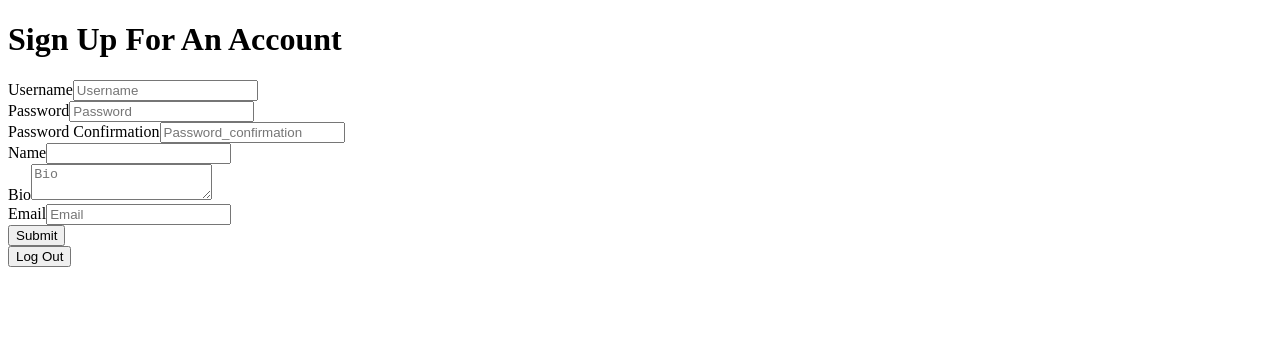
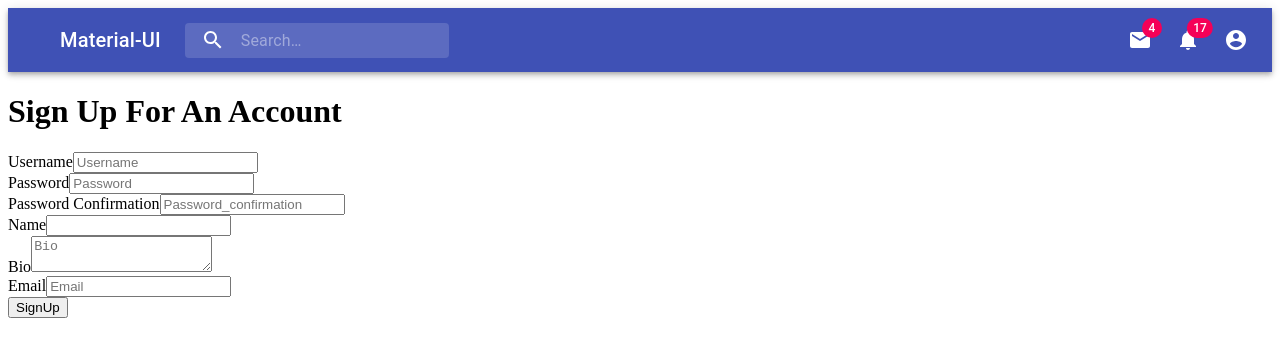
Before and after one commit to jolouie7/webuy-frontend, a React (Create React App) app: page /signup in a window 1280 px wide. Shown: the top 356 px of the page. Built offline with nearby package versions, Linux system fonts and the light colour scheme.

Commit message:
redirect when signin and signup is clicked

```diff
--- a/package.json
+++ b/package.json
@@ -3,9 +3,12 @@
   "version": "0.1.0",
   "private": true,
   "dependencies": {
+    "@material-ui/core": "^4.9.1",
+    "@material-ui/icons": "^4.9.1",
     "@testing-library/jest-dom": "^4.2.4",
     "@testing-library/react": "^9.3.2",
     "@testing-library/user-event": "^7.1.2",
+    "material-ui-icons": "^1.0.0-beta.36",
     "react": "^16.12.0",
     "react-dom": "^16.12.0",
     "react-redux": "^7.1.3",
--- a/src/App.js
+++ b/src/App.js
@@ -7,6 +7,7 @@
 import HomePage from "./components/HomePage";
 import getUser from "./actions/getUser"
 import logout from "./actions/logout"
+import NavBar from "./containers/navBar";
 
 class App extends Component {
   // constructor(props) {
@@ -39,6 +40,7 @@
   //     .then(data => console.log(data));
   // }
 
+  // This handleClick is for logging out. Maybe change the name of this event handler
   handleClick = event => {
     event.preventDefault();
     // Remove the token from localStorage
@@ -51,15 +53,24 @@
     return (
       <Router>
         <div>
-          {/* <NavBar /> */}
+          <NavBar />
           <Switch>
-            <Route exact path="/" component={HomePage} />
-            <Route exact path="/signup" component={SignUp} />
-            <Route exact path="/signin" component={SignIn} />
+            <Route exact path="/" render={props => <HomePage {...props} />} />
+            <Route
+              exact
+              path="/signup"
+              render={props => <SignUp {...props} />}
+            />
+            <Route
+              exact
+              path="/signin"
+              render={props => <SignIn {...props} />}
+            />
           </Switch>
-          {/* {this.props.currentUser.username ? ( */}
+          {/* Place this code below somewhere instead of App.js */}
+          {Object.keys(this.props.currentUser).length !== 0 ? (
             <button onClick={this.handleClick}>Log Out</button>
-          {/* ) : null} */}
+          ) : null}
         </div>
       </Router>
     );
@@ -67,7 +78,7 @@
 }
 
 const mapStateToProps = state => ({
-  // currentUser: state.reducer.currentUser
+  currentUser: state.currentUser
 });
 
 const mapDispatchToProps = dispatch => ({
--- a/src/actions/getUser.js
+++ b/src/actions/getUser.js
@@ -19,7 +19,7 @@
             console.log("remove token")
             localStorage.removeItem("token")
           } else {
-            dispatch(loginUser(data.user))
+            dispatch(loginUser(data.user.data.attributes))
           }
         })
     }
@@ -29,8 +29,8 @@
 // move to signIn action file
 const loginUser = userObj => ({
   type: "SIGNIN_USER",
-  payload: userObj.data.attributes
-  // payload: userObj
+  // payload: userObj.data.attributes
+  payload: userObj
 });
 
 export default getUser;
--- a/src/components/signIn.js
+++ b/src/components/signIn.js
@@ -1,6 +1,6 @@
 import React, { Component } from "react";
 import { connect } from "react-redux";
-import { signIn } from "../actions/signIn";
+import signIn from "../actions/signIn";
 
 class SignIn extends Component {
   state = {
@@ -15,14 +15,15 @@
     });
   };
 
-  handleSubmit = event => {
-    event.preventDefault();
-    this.props.signIn(this.state);
-  };
+  // handleSubmit = e => {
+  //   e.preventDefault();
+  //   this.props.signIn(e, this.state, this.props.history);
+  // };
 
   render() {
+    // console.log(this.props)
     return (
-      <form onSubmit={this.handleSubmit}>
+      <form onSubmit={(e) => { this.props.signIn(e, this.state, this.props.history) }}>
         <h1>Login</h1>
 
         <label>Username</label>
@@ -54,14 +55,14 @@
         />
         <br />
 
-        <input type="submit" />
+        <input type="submit" value="SignIn"/>
       </form>
     );
   }
 }
 
 const mapDispatchToProps = dispatch => ({
-  signIn: userInfo => dispatch(signIn(userInfo))
+  signIn: (e, userInfo, history) => dispatch(signIn(e, userInfo, history))
 });
 
 export default connect(null, mapDispatchToProps)(SignIn);
--- a/src/components/signUp.js
+++ b/src/components/signUp.js
@@ -19,15 +19,16 @@
     });
   };
 
-  handleSubmit = event => {
-    event.preventDefault();
-    console.log("handle submit")
-    this.props.signUp(this.state);
-  };
+  // handleSubmit = event => {
+  //   event.preventDefault();
+  //   console.log("handle submit")
+  //   this.props.signUp(this.state);
+  // };
 
   render() {
+    console.log(this.props)
     return (
-      <form onSubmit={this.handleSubmit}>
+      <form onSubmit={(e) => { this.props.signUp(e, this.state, this.props.history) }}>
         <h1>Sign Up For An Account</h1>
 
         <label>Username</label>
@@ -85,14 +86,14 @@
         />
         <br />
 
-        <input type="submit" />
+        <input type="submit" value="SignUp" />
       </form>
     );
   }
 }
 
 const mapDispatchToProps = dispatch => ({
-  signUp: userInfo => dispatch(signUp(userInfo))
+  signUp: (e, userInfo, history) => dispatch(signUp(e, userInfo, history))
 });
 
 export default connect(null, mapDispatchToProps)(Signup);
--- /dev/null
+++ b/src/containers/navBar.js
@@ -0,0 +1,230 @@
+import React from "react";
+import { fade, makeStyles } from "@material-ui/core/styles";
+import AppBar from "@material-ui/core/AppBar";
+import Toolbar from "@material-ui/core/Toolbar";
+import IconButton from "@material-ui/core/IconButton";
+import Typography from "@material-ui/core/Typography";
+import InputBase from "@material-ui/core/InputBase";
+import Badge from "@material-ui/core/Badge";
+import MenuItem from "@material-ui/core/MenuItem";
+import Menu from "@material-ui/core/Menu";
+// import MenuIcon from "@material-ui/icons/Menu";
+import SearchIcon from "@material-ui/icons/Search";
+import AccountCircle from "@material-ui/icons/AccountCircle";
+import MailIcon from "@material-ui/icons/Mail";
+import NotificationsIcon from "@material-ui/icons/Notifications";
+import MoreIcon from "@material-ui/icons/MoreVert";
+
+const useStyles = makeStyles(theme => ({
+  grow: {
+    flexGrow: 1
+  },
+  menuButton: {
+    marginRight: theme.spacing(2)
+  },
+  title: {
+    display: "none",
+    [theme.breakpoints.up("sm")]: {
+      display: "block"
+    }
+  },
+  search: {
+    position: "relative",
+    borderRadius: theme.shape.borderRadius,
+    backgroundColor: fade(theme.palette.common.white, 0.15),
+    "&:hover": {
+      backgroundColor: fade(theme.palette.common.white, 0.25)
+    },
+    marginRight: theme.spacing(2),
+    marginLeft: 0,
+    width: "100%",
+    [theme.breakpoints.up("sm")]: {
+      marginLeft: theme.spacing(3),
+      width: "auto"
+    }
+  },
+  searchIcon: {
+    width: theme.spacing(7),
+    height: "100%",
+    position: "absolute",
+    pointerEvents: "none",
+    display: "flex",
+    alignItems: "center",
+    justifyContent: "center"
+  },
+  inputRoot: {
+    color: "inherit"
+  },
+  inputInput: {
+    padding: theme.spacing(1, 1, 1, 7),
+    transition: theme.transitions.create("width"),
+    width: "100%",
+    [theme.breakpoints.up("md")]: {
+      width: 200
+    }
+  },
+  sectionDesktop: {
+    display: "none",
+    [theme.breakpoints.up("md")]: {
+      display: "flex"
+    }
+  },
+  sectionMobile: {
+    display: "flex",
+    [theme.breakpoints.up("md")]: {
+      display: "none"
+    }
+  }
+}));
+
+export default function PrimarySearchAppBar() {
+  const classes = useStyles();
+  const [anchorEl, setAnchorEl] = React.useState(null);
+  const [mobileMoreAnchorEl, setMobileMoreAnchorEl] = React.useState(null);
+
+  const isMenuOpen = Boolean(anchorEl);
+  const isMobileMenuOpen = Boolean(mobileMoreAnchorEl);
+
+  const handleProfileMenuOpen = event => {
+    setAnchorEl(event.currentTarget);
+  };
+
+  const handleMobileMenuClose = () => {
+    setMobileMoreAnchorEl(null);
+  };
+
+  const handleMenuClose = () => {
+    setAnchorEl(null);
+    handleMobileMenuClose();
+  };
+
+  const handleMobileMenuOpen = event => {
+    setMobileMoreAnchorEl(event.currentTarget);
+  };
+
+  const menuId = "primary-search-account-menu";
+  const renderMenu = (
+    <Menu
+      anchorEl={anchorEl}
+      anchorOrigin={{ vertical: "top", horizontal: "right" }}
+      id={menuId}
+      keepMounted
+      transformOrigin={{ vertical: "top", horizontal: "right" }}
+      open={isMenuOpen}
+      onClose={handleMenuClose}
+    >
+      <MenuItem onClick={handleMenuClose}>Profile</MenuItem>
+      <MenuItem onClick={handleMenuClose}>My account</MenuItem>
+    </Menu>
+  );
+
+  const mobileMenuId = "primary-search-account-menu-mobile";
+  const renderMobileMenu = (
+    <Menu
+      anchorEl={mobileMoreAnchorEl}
+      anchorOrigin={{ vertical: "top", horizontal: "right" }}
+      id={mobileMenuId}
+      keepMounted
+      transformOrigin={{ vertical: "top", horizontal: "right" }}
+      open={isMobileMenuOpen}
+      onClose={handleMobileMenuClose}
+    >
+      <MenuItem>
+        <IconButton aria-label="show 4 new mails" color="inherit">
+          <Badge badgeContent={4} color="secondary">
+            <MailIcon />
+          </Badge>
+        </IconButton>
+        <p>Messages</p>
+      </MenuItem>
+      <MenuItem>
+        <IconButton aria-label="show 11 new notifications" color="inherit">
+          <Badge badgeContent={11} color="secondary">
+            <NotificationsIcon />
+          </Badge>
+        </IconButton>
+        <p>Notifications</p>
+      </MenuItem>
+      <MenuItem onClick={handleProfileMenuOpen}>
+        <IconButton
+          aria-label="account of current user"
+          aria-controls="primary-search-account-menu"
+          aria-haspopup="true"
+          color="inherit"
+        >
+          <AccountCircle />
+        </IconButton>
+        <p>Profile</p>
+      </MenuItem>
+    </Menu>
+  );
+
+  return (
+    <div className={classes.grow}>
+      <AppBar position="static">
+        <Toolbar>
+          <IconButton
+            edge="start"
+            className={classes.menuButton}
+            color="inherit"
+            aria-label="open drawer"
+          >
+            {/* <MenuIcon /> */}
+          </IconButton>
+          <Typography className={classes.title} variant="h6" noWrap>
+            Material-UI
+          </Typography>
+          <div className={classes.search}>
+            <div className={classes.searchIcon}>
+              <SearchIcon />
+            </div>
+            <InputBase
+              placeholder="Search…"
+              classes={{
+                root: classes.inputRoot,
+                input: classes.inputInput
+              }}
+              inputProps={{ "aria-label": "search" }}
+            />
+          </div>
+          <div className={classes.grow} />
+          <div className={classes.sectionDesktop}>
+            <IconButton aria-label="show 4 new mails" color="inherit">
+              <Badge badgeContent={4} color="secondary">
+                <MailIcon />
+              </Badge>
+            </IconButton>
+            <IconButton aria-label="show 17 new notifications" color="inherit">
+              <Badge badgeContent={17} color="secondary">
+                <NotificationsIcon />
+              </Badge>
+            </IconButton>
+            <IconButton
+              edge="end"
+              aria-label="account of current user"
+              aria-controls={menuId}
+              aria-haspopup="true"
+              onClick={handleProfileMenuOpen}
+              color="inherit"
+            >
+              <AccountCircle />
+            </IconButton>
+          </div>
+          <div className={classes.sectionMobile}>
+            <IconButton
+              aria-label="show more"
+              aria-controls={mobileMenuId}
+              aria-haspopup="true"
+              onClick={handleMobileMenuOpen}
+              color="inherit"
+            >
+              <MoreIcon />
+            </IconButton>
+          </div>
+        </Toolbar>
+      </AppBar>
+      {renderMobileMenu}
+      {renderMenu}
+    </div>
+  );
+}
--- a/src/reducers/rootReducer.js
+++ b/src/reducers/rootReducer.js
@@ -6,7 +6,7 @@
 const rootReducer = (state = initialState, action) => {
   switch (action.type) {
     case "SIGNIN_USER":
-      console.log(action.payload)
+      console.log(action.payload) // undefined
       return {...state, currentUser: action.payload}
       case "LOGOUT_USER":
         return {...state, currentUser: {}}
```
Also changed, not shown: src/actions/signIn.js (+9 -3 lines), src/actions/signUp.js (+8 -4 lines), src/components/HomePage.js (+11 -3 lines), src/containers.js/navBar.js (deleted, +0 -40 lines), 1 other file (tests, documents, lock files or other folders).
